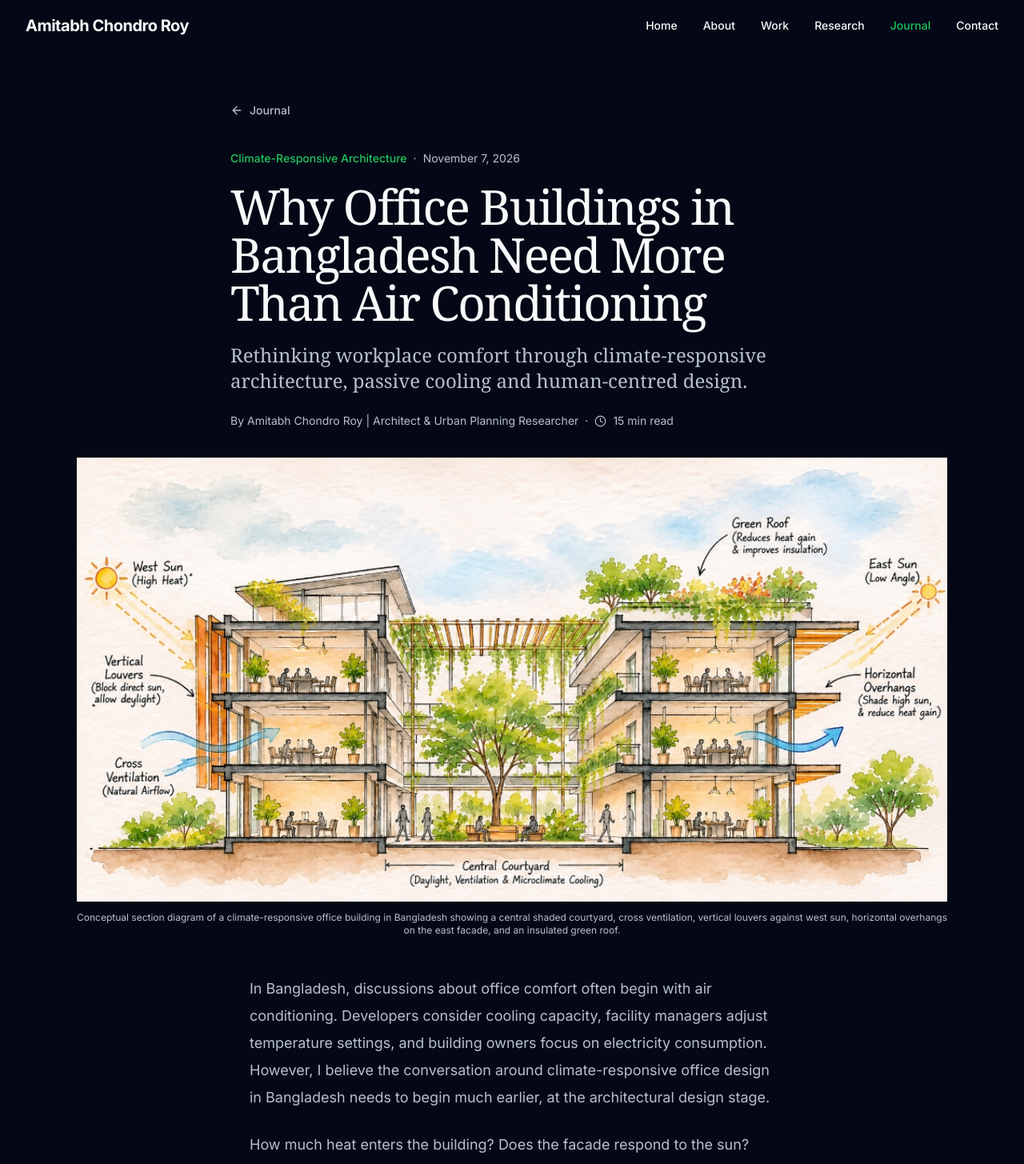
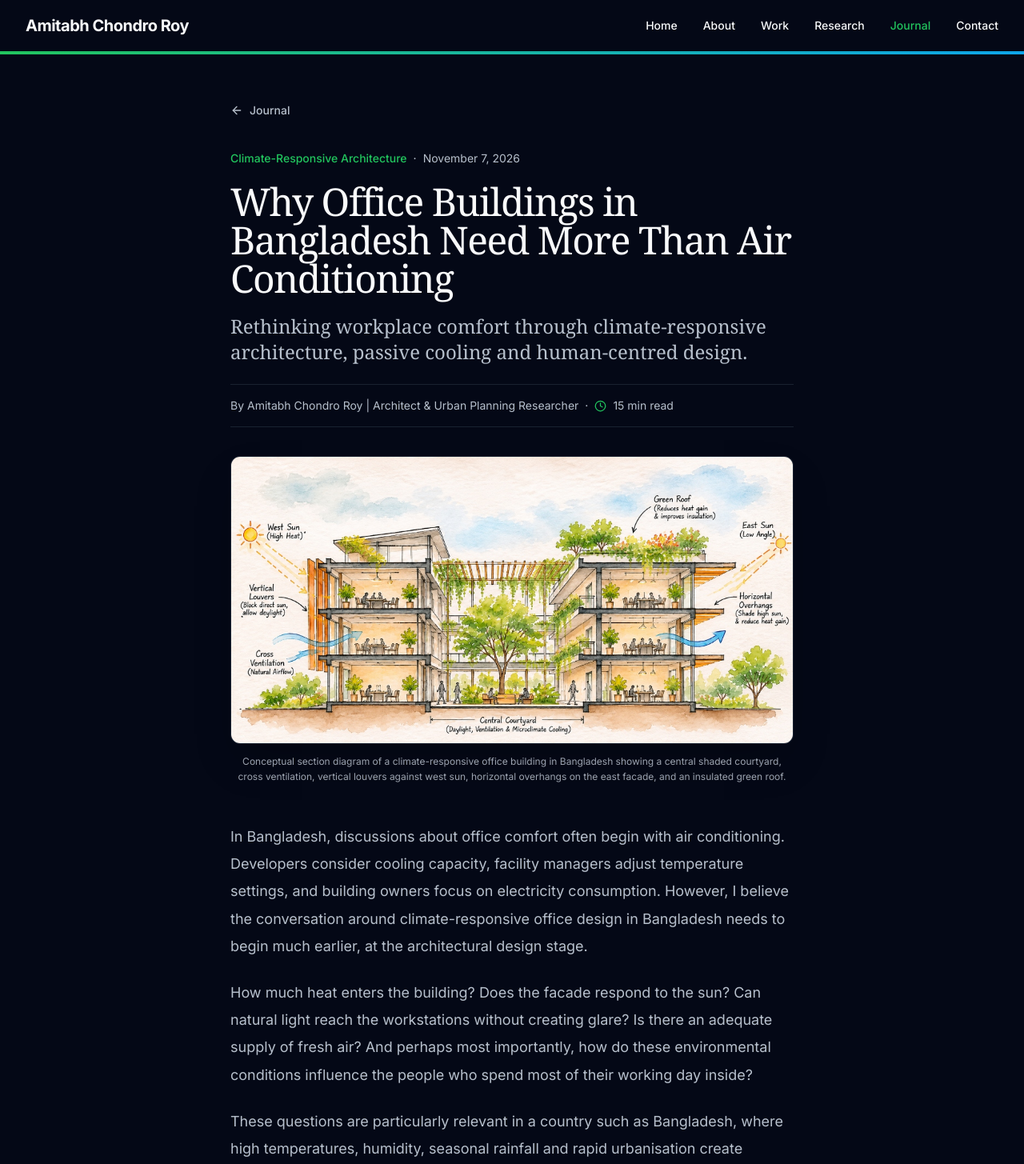
Before and after one commit to ar-amitabh/amitabhroy-website, a React (Vite) app: page /blogs/climate-responsive-office-design-bangladesh in a window 1280 px wide. Shown: the top 1455 px of the page at 80% size. Built offline with nearby package versions, Linux system fonts and the light colour scheme.

Commit message:
Align blog cover image and text margins to Medium-style layout and add smooth animations

```diff
--- a/src/App.tsx
+++ b/src/App.tsx
@@ -1,5 +1,6 @@
 import { BrowserRouter as Router, Routes, Route, Navigate, useLocation } from 'react-router-dom';
 import { useEffect, lazy, Suspense } from 'react';
+import { motion } from 'framer-motion';
 import Header from './components/portfolio/Header';
 import Footer from './components/portfolio/Footer';
 
@@ -60,7 +61,13 @@ function Layout() {
             <div className="animate-spin rounded-full h-12 w-12 border-t-2 border-b-2 border-[#22C55E]"></div>
           </div>
         }>
-          <Routes>
+          <motion.div
+            key={location.pathname}
+            initial={{ opacity: 0, y: 12 }}
+            animate={{ opacity: 1, y: 0 }}
+            transition={{ duration: 0.4, ease: 'easeOut' }}
+          >
+            <Routes location={location}>
               <Route path="/" element={<HomePage />} />
               <Route path="/about" element={<AboutPage />} />
               <Route path="/work" element={<WorkPage />} />
@@ -74,6 +81,7 @@ function Layout() {
               <Route path="/admin" element={<AdminStudioPage />} />
               <Route path="/admin/*" element={<AdminStudioPage />} />
             </Routes>
+          </motion.div>
         </Suspense>
       </main>
       {!isAdminRoute && <Footer />}
--- a/src/index.css
+++ b/src/index.css
@@ -42,3 +42,25 @@
     @apply bg-clip-text text-transparent bg-gradient-to-r from-[#22C55E] to-[#0EA5E9];
   }
 }
+
+/* Smooth Medium-style scroll reveal for blog article blocks */
+.prose-reveal {
+  opacity: 0;
+  transform: translateY(18px);
+  transition: opacity 0.55s cubic-bezier(0.22, 1, 0.36, 1),
+    transform 0.55s cubic-bezier(0.22, 1, 0.36, 1);
+  will-change: opacity, transform;
+}
+
+.prose-reveal.prose-visible {
+  opacity: 1;
+  transform: translateY(0);
+}
+
+@media (prefers-reduced-motion: reduce) {
+  .prose-reveal {
+    opacity: 1;
+    transform: none;
+    transition: none;
+  }
+}
--- a/src/pages/BlogArticlePage.tsx
+++ b/src/pages/BlogArticlePage.tsx
@@ -1,5 +1,7 @@
+import { useEffect, useRef } from 'react';
 import { Link, useParams } from 'react-router-dom';
 import { ArrowLeft, Clock } from 'lucide-react';
+import { motion, useScroll, useSpring } from 'framer-motion';
 import SEO from '../components/SEO';
 import { getJournalPost } from '../data/journal';
 import { markdownToPlainText, renderMarkdown } from '../lib/markdown';
@@ -14,6 +16,13 @@ const publishedDate = (value: string) =>
 
 export default function BlogArticlePage() {
   const { slug = '' } = useParams();
+  const proseRef = useRef<HTMLDivElement>(null);
+  const { scrollYProgress } = useScroll();
+  const scaleX = useSpring(scrollYProgress, {
+    stiffness: 120,
+    damping: 30,
+    restDelta: 0.001,
+  });
 
   let decodedSlug = slug;
   try {
@@ -24,10 +33,45 @@ export default function BlogArticlePage() {
 
   const blog = getJournalPost(decodedSlug);
 
+  useEffect(() => {
+    const container = proseRef.current;
+    if (!container || !blog) return;
+
+    const blocks = Array.from(container.children) as HTMLElement[];
+    if (typeof IntersectionObserver === 'undefined') {
+      blocks.forEach((el) => el.classList.add('prose-visible'));
+      return;
+    }
+
+    const observer = new IntersectionObserver(
+      (entries) => {
+        entries.forEach((entry) => {
+          if (entry.isIntersecting) {
+            entry.target.classList.add('prose-visible');
+            observer.unobserve(entry.target);
+          }
+        });
+      },
+      { threshold: 0.08, rootMargin: '0px 0px -40px 0px' },
+    );
+
+    blocks.forEach((el, index) => {
+      el.classList.add('prose-reveal');
+      if (index < 3) {
+        // Keep the opening paragraphs immediately visible while still animating softly
+        requestAnimationFrame(() => el.classList.add('prose-visible'));
+      } else {
+        observer.observe(el);
+      }
+    });
+
+    return () => observer.disconnect();
+  }, [blog]);
+
   if (!blog) return (
     <div className="min-h-screen bg-[#040816] px-5 pb-20 pt-32 text-[#F9FAFB]">
       <SEO title="Story not found" description="This journal story could not be found." path={`/blogs/${encodeURIComponent(slug)}`} />
-      <div className="mx-auto max-w-2xl"><p className="mb-4 text-sm text-[#B7C0CC]">Journal</p><h1 className="font-serif text-4xl">This story isn’t available.</h1><p className="mt-4 leading-7 text-[#B7C0CC]">It may have been unpublished or the address may have changed.</p><Link to="/blogs" className="mt-8 inline-flex items-center gap-2 font-semibold text-[#22C55E] hover:underline"><ArrowLeft size={17} /> Back to the journal</Link></div>
+      <div className="mx-auto max-w-3xl"><p className="mb-4 text-sm text-[#B7C0CC]">Journal</p><h1 className="font-serif text-4xl">This story isn’t available.</h1><p className="mt-4 leading-7 text-[#B7C0CC]">It may have been unpublished or the address may have changed.</p><Link to="/blogs" className="mt-8 inline-flex items-center gap-2 font-semibold text-[#22C55E] hover:underline"><ArrowLeft size={17} /> Back to the journal</Link></div>
     </div>
   );
 
@@ -67,23 +111,117 @@ export default function BlogArticlePage() {
         keywords={blog.keywords || undefined}
       />
       <script type="application/ld+json">{JSON.stringify(articleSchema)}</script>
-      <article>
-        <header className="mx-auto max-w-3xl px-5 pb-9 pt-12 sm:px-8 sm:pt-16">
-          <Link to="/blogs" className="mb-10 inline-flex items-center gap-2 text-sm font-medium text-[#B7C0CC] hover:text-[#22C55E] focus-visible:outline focus-visible:outline-2 focus-visible:outline-[#22C55E]"><ArrowLeft size={16} /> Journal</Link>
-          <p className="mb-5 text-sm text-[#B7C0CC]">
-            {blog.category && <><span className="font-medium text-[#22C55E]">{blog.category}</span><span className="px-2">·</span></>}
+
+      {/* Top Reading Progress Bar */}
+      <motion.div
+        style={{ scaleX }}
+        className="fixed left-0 right-0 top-16 z-40 h-1 origin-left bg-gradient-to-r from-[#22C55E] to-[#0EA5E9]"
+      />
+
+      {/* Unified Medium-style single column container: identical margins for header, cover image, and body text */}
+      <article className="mx-auto max-w-3xl px-5 sm:px-8">
+        <header className="pb-9 pt-12 sm:pt-16">
+          <motion.div
+            initial={{ opacity: 0, x: -12 }}
+            animate={{ opacity: 1, x: 0 }}
+            transition={{ duration: 0.4, ease: 'easeOut' }}
+          >
+            <Link
+              to="/blogs"
+              className="mb-10 inline-flex items-center gap-2 text-sm font-medium text-[#B7C0CC] transition-colors hover:text-[#22C55E] focus-visible:outline focus-visible:outline-2 focus-visible:outline-[#22C55E]"
+            >
+              <ArrowLeft size={16} /> Journal
+            </Link>
+          </motion.div>
+
+          <motion.p
+            initial={{ opacity: 0, y: 14 }}
+            animate={{ opacity: 1, y: 0 }}
+            transition={{ duration: 0.45, delay: 0.05, ease: 'easeOut' }}
+            className="mb-5 text-sm text-[#B7C0CC]"
+          >
+            {blog.category && (
+              <>
+                <span className="font-medium text-[#22C55E]">{blog.category}</span>
+                <span className="px-2">·</span>
+              </>
+            )}
             {publishedDate(blog.date)}
-          </p>
-          <h1 className="font-serif text-4xl leading-[1.08] tracking-[-0.035em] sm:text-6xl">{blog.title}</h1>
-          {blog.subtitle && <p className="mt-5 font-serif text-xl leading-relaxed text-[#B7C0CC] sm:text-2xl">{blog.subtitle}</p>}
-          <div className="mt-6 flex flex-wrap items-center gap-2 text-sm text-[#B7C0CC]"><span>By Amitabh Chondro Roy | Architect &amp; Urban Planning Researcher</span><span aria-hidden="true">·</span><Clock size={15} /><span>{blog.readingMinutes} min read</span></div>
+          </motion.p>
+
+          <motion.h1
+            initial={{ opacity: 0, y: 18 }}
+            animate={{ opacity: 1, y: 0 }}
+            transition={{ duration: 0.55, delay: 0.1, ease: 'easeOut' }}
+            className="font-serif text-4xl leading-[1.1] tracking-[-0.03em] sm:text-5xl"
+          >
+            {blog.title}
+          </motion.h1>
+
+          {blog.subtitle && (
+            <motion.p
+              initial={{ opacity: 0, y: 16 }}
+              animate={{ opacity: 1, y: 0 }}
+              transition={{ duration: 0.55, delay: 0.18, ease: 'easeOut' }}
+              className="mt-5 font-serif text-xl leading-relaxed text-[#B7C0CC] sm:text-2xl"
+            >
+              {blog.subtitle}
+            </motion.p>
+          )}
+
+          <motion.div
+            initial={{ opacity: 0, y: 12 }}
+            animate={{ opacity: 1, y: 0 }}
+            transition={{ duration: 0.5, delay: 0.25, ease: 'easeOut' }}
+            className="mt-6 flex flex-wrap items-center gap-2 border-y border-gray-800/80 py-4 text-sm text-[#B7C0CC]"
+          >
+            <span>By Amitabh Chondro Roy | Architect &amp; Urban Planning Researcher</span>
+            <span aria-hidden="true">·</span>
+            <Clock size={15} className="text-[#22C55E]" />
+            <span>{blog.readingMinutes} min read</span>
+          </motion.div>
         </header>
 
-        {coverImage && <figure className="mx-auto mb-12 max-w-6xl px-0 sm:px-8"><img src={coverImage} alt={blog.imageAlt} className="max-h-[620px] w-full bg-[#D9DED5] object-cover" /><figcaption className="px-5 pt-3 text-center text-xs text-[#B7C0CC] sm:px-0">{blog.imageAlt}</figcaption></figure>}
+        {coverImage && (
+          <motion.figure
+            initial={{ opacity: 0, y: 24, scale: 0.985 }}
+            animate={{ opacity: 1, y: 0, scale: 1 }}
+            transition={{ duration: 0.65, delay: 0.2, ease: 'easeOut' }}
+            className="mb-12"
+          >
+            <div className="overflow-hidden rounded-xl border border-gray-800/80 bg-[#0B1120] shadow-2xl">
+              <img
+                src={coverImage}
+                alt={blog.imageAlt}
+                className="h-auto w-full object-contain transition-transform duration-700 hover:scale-[1.015]"
+              />
+            </div>
+            <figcaption className="pt-3 text-center text-xs leading-relaxed text-[#9CA3AF]">
+              {blog.imageAlt}
+            </figcaption>
+          </motion.figure>
+        )}
 
-        <div className="mx-auto max-w-[720px] px-5 sm:px-8">
-          <div className="journal-prose font-serif text-lg leading-[1.9] text-[#B7C0CC] [&_a]:text-[#22C55E] [&_a]:underline [&_blockquote]:my-8 [&_blockquote]:border-l-2 [&_blockquote]:border-[#22C55E] [&_blockquote]:pl-5 [&_blockquote]:italic [&_h1]:mb-5 [&_h1]:mt-12 [&_h1]:font-sans [&_h1]:text-3xl [&_h1]:font-semibold [&_h1]:text-[#F9FAFB] [&_h2]:mb-4 [&_h2]:mt-12 [&_h2]:font-sans [&_h2]:text-2xl [&_h2]:font-semibold [&_h2]:text-[#F9FAFB] [&_h3]:mb-3 [&_h3]:mt-9 [&_h3]:font-sans [&_h3]:text-xl [&_h3]:font-semibold [&_h3]:text-[#F9FAFB] [&_hr]:my-10 [&_img]:my-8 [&_img]:h-auto [&_img]:w-full [&_img]:object-cover [&_li]:my-2 [&_ol]:my-6 [&_ol]:list-decimal [&_ol]:pl-7 [&_p]:my-6 [&_pre]:my-6 [&_pre]:overflow-x-auto [&_pre]:bg-[#111827] [&_pre]:p-4 [&_strong]:font-semibold [&_strong]:text-[#F9FAFB] [&_table]:my-8 [&_table]:w-full [&_table]:border-collapse [&_table]:font-sans [&_table]:text-sm [&_td]:border-b [&_td]:border-gray-800 [&_td]:py-3 [&_td]:pr-4 [&_th]:border-b [&_th]:border-gray-700 [&_th]:py-3 [&_th]:pr-4 [&_th]:text-left [&_th]:font-semibold [&_th]:text-[#F9FAFB] [&_ul]:my-6 [&_ul]:list-disc [&_ul]:pl-7" dangerouslySetInnerHTML={{ __html: sanitizeHtml(renderMarkdown(blog.content)) }} />
-          <footer className="mt-16 border-t border-gray-800 pt-8"><Link to="/blogs" className="inline-flex items-center gap-2 font-semibold text-[#22C55E] hover:underline"><ArrowLeft size={17} /> More from the journal</Link></footer>
+        <div>
+          <div
+            ref={proseRef}
+            className="journal-prose font-serif text-lg leading-[1.9] text-[#B7C0CC] [&_a]:text-[#22C55E] [&_a]:underline [&_a]:decoration-[#22C55E]/50 [&_a]:underline-offset-4 hover:[&_a]:decoration-[#22C55E] [&_blockquote]:my-8 [&_blockquote]:border-l-2 [&_blockquote]:border-[#22C55E] [&_blockquote]:pl-5 [&_blockquote]:italic [&_h1]:mb-5 [&_h1]:mt-12 [&_h1]:font-sans [&_h1]:text-3xl [&_h1]:font-semibold [&_h1]:text-[#F9FAFB] [&_h2]:mb-4 [&_h2]:mt-12 [&_h2]:font-sans [&_h2]:text-2xl [&_h2]:font-semibold [&_h2]:text-[#F9FAFB] [&_h3]:mb-3 [&_h3]:mt-9 [&_h3]:font-sans [&_h3]:text-xl [&_h3]:font-semibold [&_h3]:text-[#F9FAFB] [&_hr]:my-10 [&_hr]:border-gray-800 [&_img]:my-8 [&_img]:h-auto [&_img]:w-full [&_img]:rounded-xl [&_img]:object-cover [&_li]:my-2 [&_ol]:my-6 [&_ol]:list-decimal [&_ol]:pl-7 [&_p]:my-6 [&_pre]:my-6 [&_pre]:overflow-x-auto [&_pre]:rounded-lg [&_pre]:bg-[#111827] [&_pre]:p-4 [&_strong]:font-semibold [&_strong]:text-[#F9FAFB] [&_table]:my-8 [&_table]:w-full [&_table]:border-collapse [&_table]:font-sans [&_table]:text-sm [&_td]:border-b [&_td]:border-gray-800 [&_td]:py-3 [&_td]:pr-4 [&_th]:border-b [&_th]:border-gray-700 [&_th]:py-3 [&_th]:pr-4 [&_th]:text-left [&_th]:font-semibold [&_th]:text-[#F9FAFB] [&_ul]:my-6 [&_ul]:list-disc [&_ul]:pl-7"
+            dangerouslySetInnerHTML={{ __html: sanitizeHtml(renderMarkdown(blog.content)) }}
+          />
+          <motion.footer
+            initial={{ opacity: 0, y: 16 }}
+            whileInView={{ opacity: 1, y: 0 }}
+            viewport={{ once: true }}
+            transition={{ duration: 0.5 }}
+            className="mt-16 border-t border-gray-800 pt-8"
+          >
+            <Link
+              to="/blogs"
+              className="inline-flex items-center gap-2 font-semibold text-[#22C55E] transition-transform hover:-translate-x-1 hover:underline"
+            >
+              <ArrowLeft size={17} /> More from the journal
+            </Link>
+          </motion.footer>
         </div>
       </article>
     </div>
```
Also changed, not shown: src/pages/BlogsPage.tsx (+126 -25 lines). Lines whose indentation alone changed are shown as unchanged.
